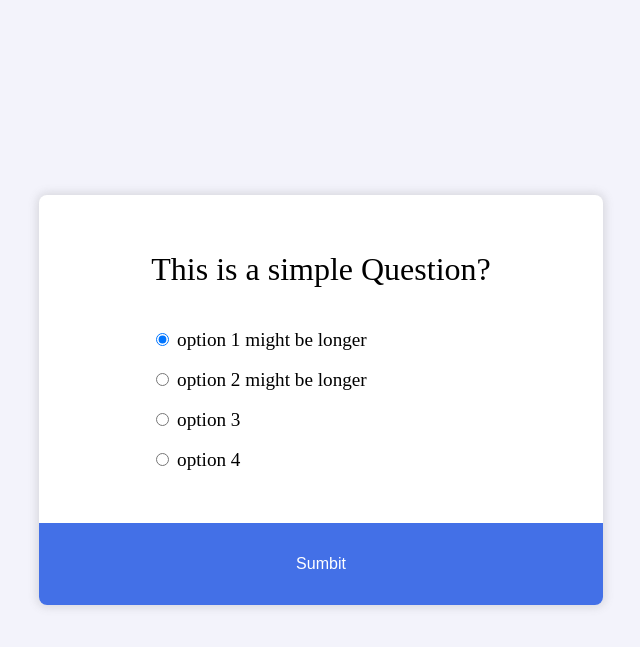
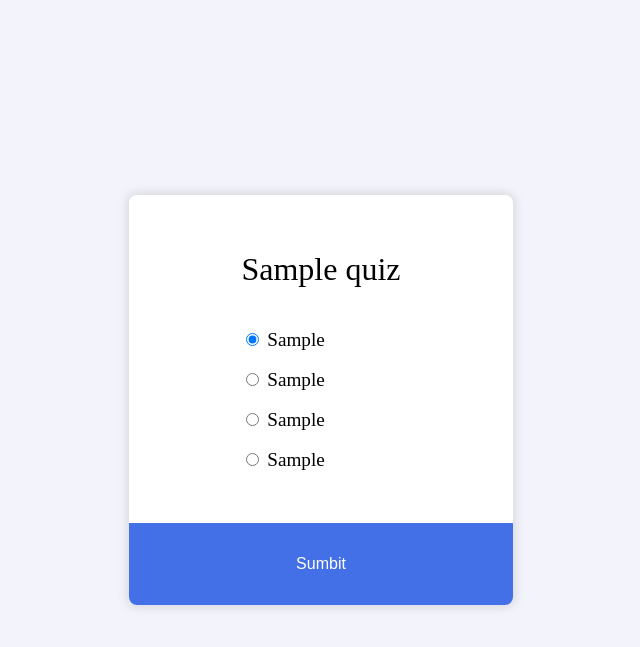
Before and after one commit to GauravSharma47/webdev-django, a Django app: page / in a window 1280 px wide. Shown: the top 647 px of the page, without its empty margins (319-959 px from the left). Run offline with Django 3.2, Linux system fonts and the light colour scheme; tables that the repository leaves empty hold one stand-in row (values such as "Sample post").

Commit message:
Using session for score

```diff
--- a/Quizapp/quiz/templates/quiz/index.html
+++ b/Quizapp/quiz/templates/quiz/index.html
@@ -7,33 +7,33 @@
   <title>Quiz App</title>
   <link rel="stylesheet" href="{% static 'quiz/style.css' %}">
 </head>
-
 <body>
   <div class="root">
+    <form action="{% url 'next' number %}" method="POST">{% csrf_token %}
     <div class="question-head">
-      <p class="question" id="question">This is a simple Question?</p>
+      <p class="question" id="question">{{ data.question }}</p>
       <ul class="options">
         <li>
           <input type="radio" name="option" value="a" checked>
-          <label for="option1" id="a">option 1 might be longer</label>
+          <label for="option1" id="a">{{ data.a }}</label>
         </li>
         <li>
           <input type="radio" name="option" value="b">
-          <label for="option2" id="b">option 2 might be longer</label>
+          <label for="option2" id="b">{{ data.b }}</label>
         </li>
         <li>
           <input type="radio" name="option" value="c">
-          <label for="option3" id="c">option 3</label>
+          <label for="option3" id="c">{{ data.c }}</label>
         </li>
         <li>
           <input type="radio" name="option" value="d">
-          <label for="option4" id="d">option 4</label>
+          <label for="option4" id="d">{{ data.d }}</label>
         </li>
       </ul>
     </div>
-
-    <button type="button" name="sumbit" class="btn" id="submit">Sumbit</button>
+    <button type="submit" name="sumbit" class="btn" id="submit">Sumbit</button>
   </div>
+</form>
 </body>
 
 </html>
--- a/Quizapp/quiz/urls.py
+++ b/Quizapp/quiz/urls.py
@@ -1,6 +1,7 @@
 from django.urls import path
-from .views import index
+from .views import index,nextQuestion
 
 urlpatterns=[
-    path("",index,name="index")
+    path("",index,name="index"),
+    path("<int:k>",nextQuestion,name="next")
 ]
--- a/Quizapp/quiz/views.py
+++ b/Quizapp/quiz/views.py
@@ -1,5 +1,17 @@
 from django.shortcuts import render
+from .models import quiz
+from django.http import HttpResponse
+from django.contrib import messages
+quiz_data=quiz.objects.all()
 
-def index(request):
+def index(request,k=0):
+    request.session['answered_correctly']=0
+    return render(request,"quiz/index.html",{"number":1,"data":quiz_data[0]})
 
-    return render(request,"quiz/index.html")
+def nextQuestion(request,k):
+    if request.method == "POST":
+        if request.POST.get('option')==quiz_data[k-1].correct:
+            request.session['answered_correctly']+=1
+    if k==6:
+        return render(request,"quiz/score.html",{"correct":request.session['answered_correctly'],"total":6})
+    return render(request,"quiz/index.html",{"number":k+1,"data":quiz_data[k]})
```
Also changed, not shown: Quizapp/quiz/templates/quiz/score.html (added, +10 -0 lines), 1 other file.
